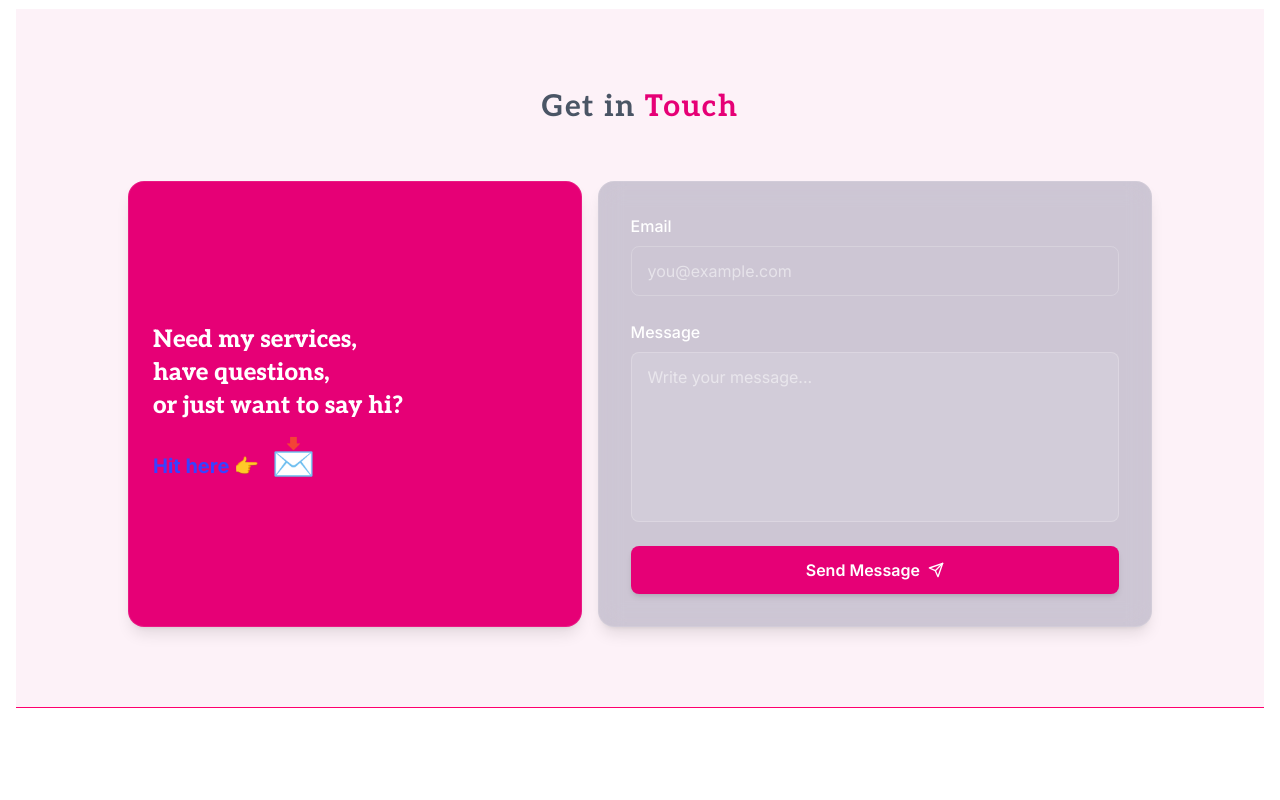
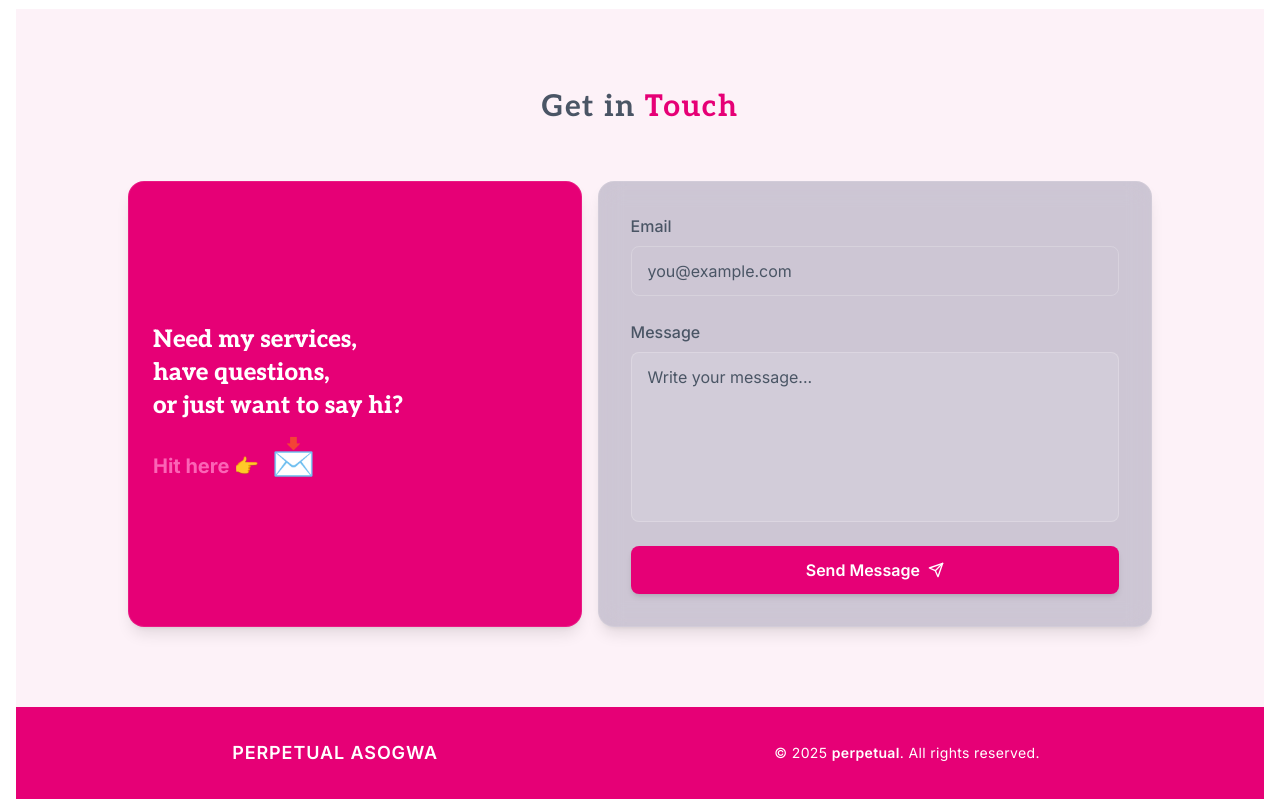
Before and after one commit to Uche44/portfolio, a Next.js app: page / in a window 1280 px wide. Shown: the part 4089-4889 px from the top of the page. Built offline with nearby package versions, Linux system fonts and the light colour scheme.

Commit message:
edit footer

```diff
--- a/components/contact.tsx
+++ b/components/contact.tsx
@@ -64,7 +64,7 @@ const ContactMe = () => {
             hi?
           </p>
 
-          <p className="mt-6 text-xl font-bold text-[#3841ff] flex items-center gap-3">
+          <p className="mt-6 text-xl font-bold text-pink-400 flex items-center gap-3">
             Hit here 👉 <span className="animate-bounce text-4xl">📩</span>
           </p>
         </div>
@@ -83,7 +83,7 @@ const ContactMe = () => {
           <div className="flex flex-col">
             <label
               htmlFor="email"
-              className="mb-2 font-medium"
+              className="mb-2 font-medium text-gray-600"
             >
               Email
             </label>
@@ -94,7 +94,7 @@ const ContactMe = () => {
               value={email}
               onChange={(e) => setEmail(e.target.value)}
               placeholder="you@example.com"
-              className="px-4 py-3 rounded-lg border bg-transparent border-white/20 text-white placeholder-white/50 focus:outline-none focus:ring-2 focus:ring-[#3841ff] transition"
+              className="px-4 py-3 rounded-lg border bg-transparent border-white/20 text-gray-600 placeholder-gray-600 focus:outline-none focus:ring-2 focus:ring-pink-600 transition"
               required
             />
           </div>
@@ -102,7 +102,7 @@ const ContactMe = () => {
           <div className="flex flex-col">
             <label
               htmlFor="message"
-              className="mb-2 font-medium"
+              className="mb-2 font-medium text-gray-600"
             >
               Message
             </label>
@@ -113,7 +113,7 @@ const ContactMe = () => {
               onChange={(e) => setMessage(e.target.value)}
               placeholder="Write your message..."
               rows={6}
-              className="px-4 py-3 rounded-lg bg-white/10 border border-white/20 text-white placeholder-white/50 focus:outline-none focus:ring-2 focus:ring-[#3841ff] transition resize-none"
+              className="px-4 py-3 rounded-lg bg-white/10 border border-white/20 text-gray-600 placeholder-gray-600 focus:outline-none focus:ring-2 focus:ring-pink-600 transition resize-none"
               required
             ></textarea>
           </div>
--- a/components/footer.tsx
+++ b/components/footer.tsx
@@ -2,7 +2,7 @@ import React from "react";
 
 const Footer: React.FC = () => {
   return (
-    <footer className="w-full border-t border-(--brand) md:flex justify-between text-white py-8 px-6 md:px-12">
+    <footer className="w-full bg-pink-600 md:flex justify-between text-white py-8 px-6 md:px-12">
       <div className="max-w-6xl mx-auto flex flex-col md:flex-row justify-between items-center gap-6 text-center md:text-left">
         <div>
           <p className="font-semibold text-lg text-white tracking-wider">
```
